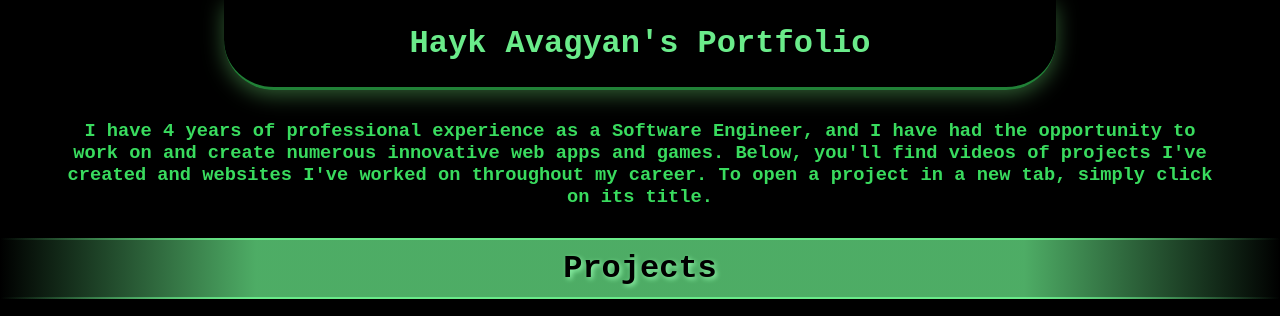
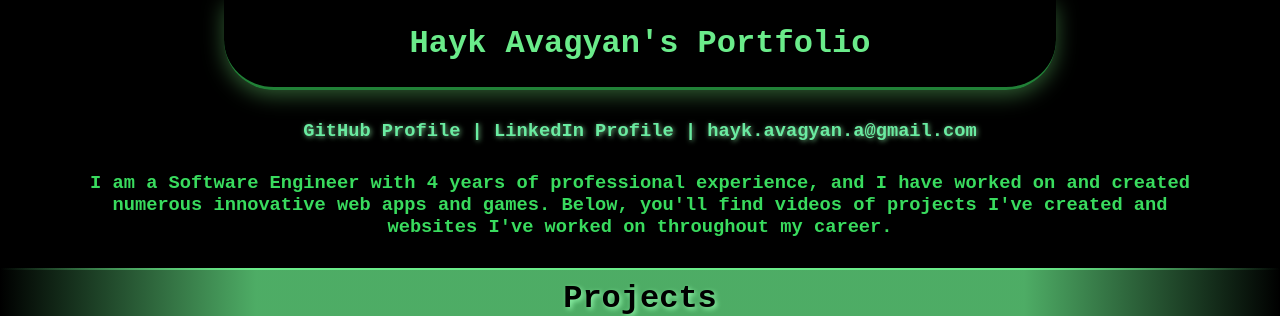
Before and after one commit to HaykAvag/haykavag.github.io, a Vue app: page / in a window 1280 px wide. Shown: the top 316 px of the page. Built offline with nearby package versions, Linux system fonts and the light colour scheme.

Commit message:
Implement intro links, change styling and add Intro component. Add page title, implement intro component with new links, change styling, move slot inside section, change text.

```diff
--- a/index.html
+++ b/index.html
@@ -4,7 +4,7 @@
     <meta charset="UTF-8">
     <link rel="icon" href="/favicon.ico">
     <meta name="viewport" content="width=device-width, initial-scale=1.0">
-    <title>Vite App</title>
+    <title>Hayk Avagyan's Portfolio</title>
   </head>
   <body>
     <div id="app"></div>
--- a/src/App.vue
+++ b/src/App.vue
@@ -1,4 +1,5 @@
 <script setup lang="ts">
+    import Intro from "./components/Intro.vue";
     import Project from "./components/Project.vue";
     import Section from "./components/Section.vue";
     import projects from "./data/projects.json";
@@ -10,7 +11,7 @@
         <h1>{{ text.header }}</h1>
     </header>
 
-    <h3 class="intro">{{ text.intro }}</h3>
+    <Intro :intro="text.intro" />
 
     <Section title="Projects">
         <Project
@@ -42,11 +43,4 @@
     header h1 {
         color: #6aeb8a;
     }
-
-    .intro {
-        width: 90%;
-        margin: 30px auto;
-        max-width: 1280px;
-        text-align: center;
-    }
 </style>
--- a/src/assets/main.css
+++ b/src/assets/main.css
@@ -13,3 +13,7 @@ body {
 :root {
     color-scheme: dark;
 }
+
+a {
+    text-decoration: none;
+}
--- /dev/null
+++ b/src/components/Intro.vue
@@ -0,0 +1,36 @@
+<script setup lang="ts">
+    defineProps<{ intro: string }>();
+</script>
+
+<template>
+    <div class="intro">
+        <h3>
+            <a href="https://github.com/HaykAvag" target="_blank"
+                >GitHub Profile | </a
+            >
+            <a href="https://www.linkedin.com/in/hayk-avagyan/" target="_blank"
+                >LinkedIn Profile | </a
+            >
+            <a href="mailto:hayk.avagyan.a@gmail.com"
+                >hayk.avagyan.a@gmail.com</a
+            >
+        </h3>
+
+        <h3>{{ intro }}</h3>
+    </div>
+</template>
+
+<style scoped>
+    .intro h3 {
+        width: 90%;
+        margin: 30px auto;
+        max-width: 1280px;
+        text-align: center;
+    }
+
+    a {
+        color: #6aeb8a;
+        color: #6aeba1;
+        text-shadow: 1px 1px 5px #6db67f;
+    }
+</style>
--- a/src/components/Section.vue
+++ b/src/components/Section.vue
@@ -9,9 +9,9 @@
             <h1>{{ title }}</h1>
             <div class="border"></div>
         </div>
+
+        <slot />
     </div>
-
-    <slot />
 </template>
 
 <style scoped>
--- a/src/data/text.json
+++ b/src/data/text.json
@@ -1,6 +1,6 @@
 {
     "header": "Hayk Avagyan's Portfolio",
-    "intro": "I have 4 years of professional experience as a Software Engineer, and I have had the opportunity to work on and create numerous innovative web apps and games. Below, you'll find videos of projects I've created and websites I've worked on throughout my career. To open a project in a new tab, simply click on its title.",
+    "intro": "I am a Software Engineer with 4 years of professional experience, and I have worked on and created numerous innovative web apps and games. Below, you'll find videos of projects I've created and websites I've worked on throughout my career.",
     "skills": {
         "Web Development": [],
         "Game/Graphics Development": []
```
